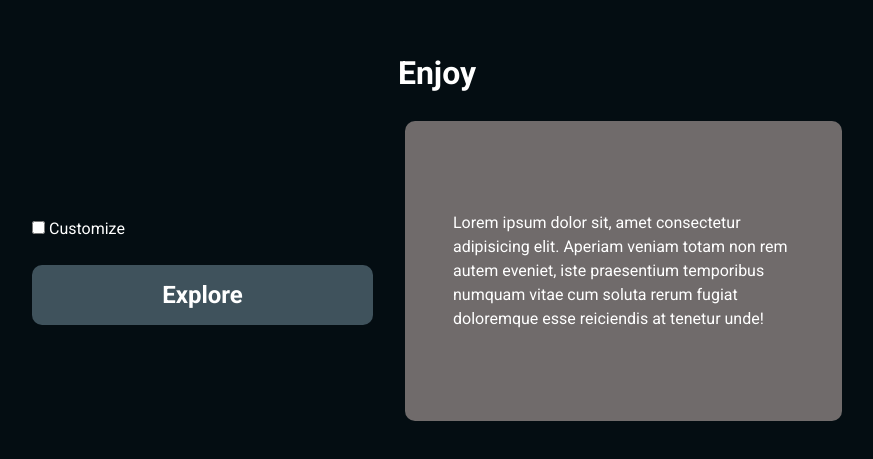
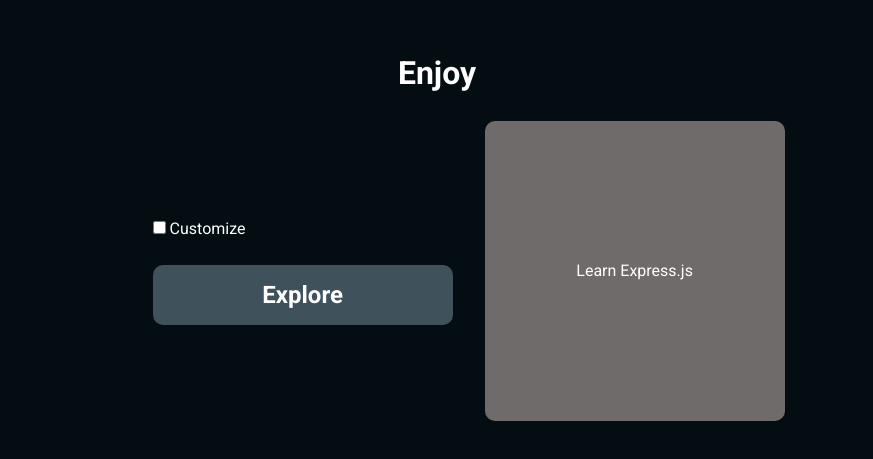
Before and after one commit to NatnaelSisay/Ideas, a React (Vite) app: page / in a window 1280 px wide. Shown: the part 161-620 px from the top of the page, without its empty margins (203-1076 px from the left). Built offline with nearby package versions, Linux system fonts and the light colour scheme.

Commit message:
make form statefull

```diff
--- a/src/App.css
+++ b/src/App.css
@@ -18,7 +18,7 @@ body {
 }
 
 .container {
-	max-width: 900px;
+	max-width: 1200px;
 	width: 90%;
 	margin: auto;
 }
@@ -31,6 +31,7 @@ body {
 }
 
 .content__message {
+	width: 100%;
 	margin: 1em 0 1em;
 
 	background-color: var(--clr-bg-400);
@@ -89,11 +90,13 @@ body {
 	}
 
 	.content__message {
+		min-width: 300px;
 		order: 1;
 		flex: 1;
 	}
 
 	.content__controler {
+		min-width: 300px;
 		flex: 1;
 	}
 
--- a/src/App.jsx
+++ b/src/App.jsx
@@ -1,26 +1,79 @@
-import { useEffect, useRef, useState } from "react";
+import { useEffect, useReducer, useRef, useState } from "react";
 import "./App.css";
 import Button from "./components/button";
 import Filter from "./components/filter";
 import Toggle from "./components/filter/toggle";
 import Message from "./components/message";
 
+const BASE_API = "http://www.boredapi.com/api/activity/";
+
+const initialState = {
+	activity: "Learn Express.js",
+	accessibility: 0.25,
+	type: "education",
+	participants: 1,
+	price: 0.1,
+	link: "https://expressjs.com/",
+	key: "3943506",
+};
+
+const initialQuery = {
+	type: "education",
+	accessibility: 0,
+	participants: 1,
+	price: 0,
+};
+
+const useFetchReducer = (state, action) => {
+	switch (action.type) {
+		case "FETCH_INIT":
+			return { ...state, isLoading: true, isEror: false };
+		case "FETCH_ERROR":
+			return { ...state, isLoading: false, isError: true };
+		case "FETCH_SUCCESS":
+			return {
+				...state,
+				data: action.payload,
+				isLoading: false,
+				isEror: false,
+			};
+		default:
+			return;
+	}
+};
+
 function App() {
 	const [showFilter, setShowFilter] = useState(false);
-	const [url, setUrl] = useState("without filter");
-	const formData = useRef({});
+	const [url, setUrl] = useState(BASE_API);
+	const [formData, setFormData] = useState(initialQuery);
+	const [message, dispatchMessage] = useReducer(useFetchReducer, {
+		data: initialState,
+		isLoading: false,
+		isError: false,
+	});
 
 	const handleSubmit = (e) => {
 		e.preventDefault();
+		let finalUrl = "";
+		if (showFilter) {
+			console.log(formData);
+			const { type, participants, accessibility, price } = formData;
+			const result = `?type=${type}&participants=${participants}&accessibility=${
+				accessibility / 10
+			}&price=${price / 10}`;
+			finalUrl = `${BASE_API}?${result}`;
+		} else {
+			finalUrl = BASE_API;
+		}
 
-		if (showFilter) {
-			const [type, accesibility, participants, price] = formData.current;
-			setUrl("url with filter");
-		} else {
-			setUrl("without filter");
-		}
-		console.log(url);
+		handleSearch(finalUrl);
 	};
+
+	const handleSearch = (finalUrl) => {
+		dispatchMessage({ type: "FETCH_INIT" });
+	};
+
+	useEffect(() => {}, [showFilter, url, formData]);
 
 	return (
 		<>
@@ -31,13 +84,18 @@ function App() {
 			<main className="content">
 				<div className="container row">
 					<div className="content__message">
-						<Message />
+						{message.isError && <p>Error!</p>}
+						{message.isLoading && <p>Loading...</p>}
+
+						{!(message.isLoading || message.isError) && (
+							<Message data={message.data} />
+						)}
 					</div>
 
 					<div className="content__controler">
 						<Toggle value={showFilter} toggle={setShowFilter} />
 						{showFilter && (
-							<Filter submit={handleSubmit} filterInfo={formData} />
+							<Filter submit={handleSubmit} setData={setFormData} />
 						)}
 						<Button type="submit" onClick={handleSubmit}>
 							Explore
--- a/src/components/filter/index.jsx
+++ b/src/components/filter/index.jsx
@@ -1,40 +1,77 @@
-const Filter = ({ filterInfo, submit }) => {
+import { useEffect, useState } from "react";
+
+const Filter = ({ setData, submit }) => {
+	const [type, setType] = useState("education");
+	const [accessibility, setAccessibility] = useState(0);
+	const [participants, setParticipants] = useState(1);
+	const [price, setPrice] = useState(0);
+
+	const handleStateChange = (e) => {
+		if (e.target.id === "type") {
+			setType(e.target.value);
+		}
+		if (e.target.id === "accessibility") {
+			setAccessibility(e.target.value);
+		}
+		if (e.target.id === "participants") {
+			setParticipants(e.target.value);
+		}
+		if (e.target.id === "price") {
+			setPrice(e.target.value);
+		}
+	};
+
+	useEffect(() => {
+		const data = { type, accessibility, participants, price };
+		console.log("form data", data);
+		setData(data);
+	}, [type, accessibility, participants, price]);
+
 	return (
-		<form onSubmit={submit} ref={filterInfo}>
+		<form onSubmit={submit}>
 			<div className="controllers">
 				<div className="form-group">
 					<label htmlFor="type">Type:</label>
-					<select name="type" id="type">
+					<select
+						name="type"
+						id="type"
+						value={type}
+						onChange={handleStateChange}
+					>
 						<option value="education">Education</option>
-						<option value="entertainment">Entertianment</option>
+						<option value="recreational">Recreational</option>
 					</select>
 				</div>
 
 				<div className="form-group">
-					<label className="form-control" htmlFor="accesibility">
+					<label className="form-control" htmlFor="accessibility">
 						Accessiblity:
 					</label>
 					<div className="form-group">
 						<input
 							type="range"
-							name="accesibility"
-							id="accesibility"
-							defaultValue={0}
+							name="accessibility"
+							id="accessibility"
 							min={0}
 							max={10}
+							value={accessibility}
+							onChange={handleStateChange}
 						/>
-						<span>4</span>
+						<span>{accessibility}</span>
 					</div>
 				</div>
+
 				<div className="form-group">
 					<label htmlFor="participants">Participants:</label>
 					<input
 						type="number"
 						name="participants"
 						id="participants"
-						defaultValue={1}
+						value={participants}
+						onChange={handleStateChange}
 					/>
 				</div>
+
 				<div className="form-group">
 					<label htmlFor="price">Price </label>
 					<div className="form-group">
@@ -42,11 +79,12 @@ const Filter = ({ filterInfo, submit }) => {
 							type="range"
 							name="price"
 							id="price"
-							defaultValue={0}
 							max={10}
 							min={0}
+							value={price}
+							onChange={handleStateChange}
 						/>
-						<span>5</span>
+						<span>{price}</span>
 					</div>
 				</div>
 			</div>
--- a/src/components/message/index.jsx
+++ b/src/components/message/index.jsx
@@ -1,11 +1,18 @@
-const Message = ({ message }) => {
-	return (
-		<p>
-			Lorem ipsum dolor sit, amet consectetur adipisicing elit. Aperiam veniam
-			totam non rem autem eveniet, iste praesentium temporibus numquam vitae cum
-			soluta rerum fugiat doloremque esse reiciendis at tenetur unde!
-		</p>
-	);
+import PropTypes from "prop-types";
+const Message = ({ data }) => {
+	return <p>{data.activity}</p>;
+};
+
+Message.propTypes = {
+	data: PropTypes.shape({
+		activity: PropTypes.string,
+		accessibility: PropTypes.number,
+		type: PropTypes.string,
+		participants: PropTypes.number,
+		price: PropTypes.number,
+		link: PropTypes.string,
+		key: PropTypes.string,
+	}),
 };
 
 export default Message;
```
